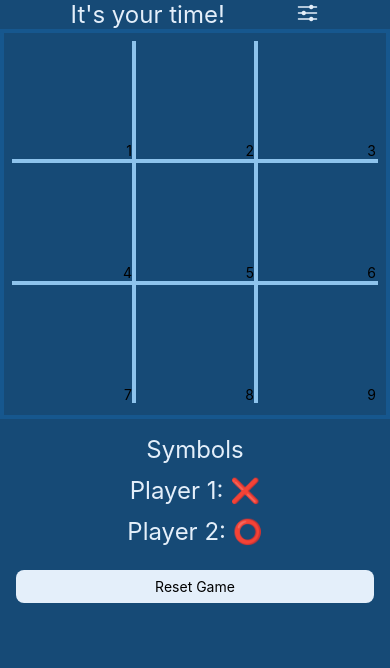
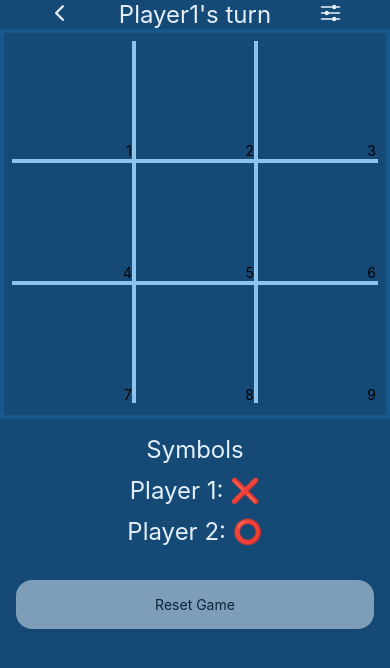
Before and after one commit to reinaldonetof/dot-ttt, a React Native app: screen /TTTGame in a window 390 px wide. Shown: the top 668 px of the page. Built offline with nearby package versions, Linux system fonts and the light colour scheme.

Commit message:
feat: add player symbol selection modal and enhance game components

```diff
--- /dev/null
+++ b/src/components/atomic/molecules/PlayerSymbolButton/index.tsx
@@ -0,0 +1,39 @@
+import React from "react";
+import { TouchableOpacity, Text, StyleSheet } from "react-native";
+import { PlayerSymbols } from "../../../../storage/useGameConfig/Models";
+
+type PlayerSymbolButtonProps = {
+  player: string;
+  symbol?: PlayerSymbols;
+  onPress: () => void;
+};
+
+const PlayerSymbolButton = ({
+  player,
+  symbol,
+  onPress,
+}: PlayerSymbolButtonProps) => {
+  return (
+    <TouchableOpacity style={styles.button} onPress={onPress}>
+      <Text style={styles.text}>
+        {player}: {symbol}
+      </Text>
+    </TouchableOpacity>
+  );
+};
+
+export default PlayerSymbolButton;
+
+const styles = StyleSheet.create({
+  button: {
+    backgroundColor: "#eee",
+    padding: 12,
+    borderRadius: 16,
+    marginVertical: 8,
+    width: 200,
+    alignItems: "center",
+  },
+  text: {
+    fontSize: 18,
+  },
+});
--- /dev/null
+++ b/src/components/atomic/organisms/SymbolOptions/index.tsx
@@ -0,0 +1,43 @@
+import React from "react";
+import { FlatList, Text, TouchableOpacity, StyleSheet } from "react-native";
+import {
+  PLAYER_SYMBOLS,
+  PlayerSymbols,
+} from "../../../../storage/useGameConfig/Models";
+
+type SymbolOptionsProps = {
+  onSelect: (symbol: PlayerSymbols) => void;
+};
+
+const SymbolOptions = ({ onSelect }: SymbolOptionsProps) => {
+  return (
+    <FlatList
+      horizontal
+      data={PLAYER_SYMBOLS}
+      keyExtractor={(item) => item}
+      contentContainerStyle={styles.container}
+      renderItem={({ item }) => (
+        <TouchableOpacity onPress={() => onSelect(item)} style={styles.item}>
+          <Text style={styles.symbol}>{item}</Text>
+        </TouchableOpacity>
+      )}
+    />
+  );
+};
+
+export default SymbolOptions;
+
+const styles = StyleSheet.create({
+  container: {
+    marginVertical: 10,
+  },
+  item: {
+    padding: 10,
+    marginHorizontal: 6,
+    backgroundColor: "#f9f9f9",
+    borderRadius: 12,
+  },
+  symbol: {
+    fontSize: 28,
+  },
+});
--- a/src/components/atomic/organisms/TTTFooter/index.tsx
+++ b/src/components/atomic/organisms/TTTFooter/index.tsx
@@ -6,7 +6,7 @@ import { useDimensions } from "../../../../hooks/useDimensions";
 
 const TTTFooter = () => {
   const { isPortrait } = useDimensions();
-  const { resetGameRound } = useGameRound();
+  const { resetGameRound, winner } = useGameRound();
 
   return (
     <View
@@ -16,7 +16,14 @@ const TTTFooter = () => {
       }}
     >
       <PlayersSymbolContainer />
-      <TouchableOpacity onPress={resetGameRound} style={styles.button}>
+      <TouchableOpacity
+        disabled={!winner}
+        onPress={resetGameRound}
+        style={{
+          ...styles.button,
+          opacity: winner ? 1 : 0.5,
+        }}
+      >
         <Text>Reset Game</Text>
       </TouchableOpacity>
     </View>
@@ -35,8 +42,15 @@ const styles = StyleSheet.create({
   },
   button: {
     backgroundColor: "#e4effa",
-    padding: 8,
-    borderRadius: 8,
+    borderRadius: 16,
+    paddingVertical: 16,
+    paddingHorizontal: 32,
+    marginVertical: 10,
     alignItems: "center",
+    shadowColor: "#000",
+    shadowOpacity: 0.1,
+    shadowOffset: { width: 0, height: 3 },
+    shadowRadius: 6,
+    elevation: 3,
   },
 });
--- a/src/components/atomic/organisms/TTTHeader/index.tsx
+++ b/src/components/atomic/organisms/TTTHeader/index.tsx
@@ -1,4 +1,4 @@
-import React from "react";
+import React, { useMemo } from "react";
 import {
   StyleSheet,
   Text,
@@ -12,11 +12,20 @@ import { useGameRound } from "../../../../storage/useGameRound";
 
 interface TTTHeaderProps {
   onPressConfig: TouchableOpacityProps["onPress"];
+  onPressBack: TouchableOpacityProps["onPress"];
 }
 
-const TTTHeader = ({ onPressConfig }: TTTHeaderProps) => {
+const TTTHeader = ({ onPressConfig, onPressBack }: TTTHeaderProps) => {
   const { size, isPortrait } = useDimensions();
-  const { winner } = useGameRound();
+  const { winner, turn } = useGameRound();
+
+  const title = useMemo(() => {
+    if (winner && winner !== "draw") {
+      return `${winner[0].toUpperCase() + winner.slice(1)} Win 🎉`;
+    }
+    if (winner === "draw") return "It's a draw!";
+    return `${turn[0].toUpperCase() + turn.slice(1)}'s turn`;
+  }, [turn, winner]);
 
   return (
     <View
@@ -28,7 +37,10 @@ const TTTHeader = ({ onPressConfig }: TTTHeaderProps) => {
         },
       ]}
     >
-      <Text style={styles.text}>{winner || "It's your time!"}</Text>
+      <TouchableOpacity onPress={onPressBack}>
+        <Ionicons name="chevron-back" size={24} color={"#e4effa"} />
+      </TouchableOpacity>
+      <Text style={styles.text}>{title}</Text>
       <TouchableOpacity onPress={onPressConfig}>
         <Ionicons name="options" size={24} color={"#e4effa"} />
       </TouchableOpacity>
--- /dev/null
+++ b/src/components/atomic/templates/ModalSelectSymbols/index.tsx
@@ -0,0 +1,88 @@
+import React, { useState } from "react";
+import { Modal, StyleSheet, Text, TouchableOpacity, View } from "react-native";
+import { PlayerSymbols } from "../../../../storage/useGameConfig/Models";
+import PlayerSymbolButton from "../../molecules/PlayerSymbolButton";
+import SymbolOptions from "../../organisms/SymbolOptions";
+import { useGameConfig } from "../../../../storage/useGameConfig";
+
+interface ModalSelectSymbolsProps {
+  onClose: () => void;
+  visible: boolean;
+}
+
+const ModalSelectSymbols = ({ visible, onClose }: ModalSelectSymbolsProps) => {
+  const { player1Symbol, player2Symbol, setPlayer1Symbol, setPlayer2Symbol } =
+    useGameConfig();
+  const [selectingPlayer, setSelectingPlayer] = useState<1 | 2 | null>(null);
+
+  const handleSelect = (symbol: PlayerSymbols) => {
+    if (selectingPlayer === 1) setPlayer1Symbol(symbol);
+    if (selectingPlayer === 2) setPlayer2Symbol(symbol);
+    setSelectingPlayer(null);
+  };
+
+  return (
+    <Modal visible={visible} animationType="slide" transparent>
+      <View style={styles.modalContainer}>
+        <View style={styles.modalBox}>
+          <Text style={styles.title}>
+            Do you want to change the symbol of each player?
+          </Text>
+
+          <PlayerSymbolButton
+            player="Player 1"
+            symbol={player1Symbol}
+            onPress={() => setSelectingPlayer(selectingPlayer === 1 ? null : 1)}
+          />
+          {selectingPlayer === 1 && <SymbolOptions onSelect={handleSelect} />}
+
+          <PlayerSymbolButton
+            player="Player 2"
+            symbol={player2Symbol}
+            onPress={() => setSelectingPlayer(selectingPlayer === 2 ? null : 2)}
+          />
+          {selectingPlayer === 2 && <SymbolOptions onSelect={handleSelect} />}
+
+          <TouchableOpacity onPress={onClose} style={styles.closeButton}>
+            <Text style={styles.closeText}>Done</Text>
+          </TouchableOpacity>
+        </View>
+      </View>
+    </Modal>
+  );
+};
+
+export default ModalSelectSymbols;
+
+const styles = StyleSheet.create({
+  modalContainer: {
+    flex: 1,
+    backgroundColor: "rgba(0,0,0,0.4)",
+    justifyContent: "center",
+    alignItems: "center",
+  },
+  modalBox: {
+    backgroundColor: "#fff",
+    padding: 20,
+    borderRadius: 20,
+    width: "90%",
+    alignItems: "center",
+  },
+  title: {
+    fontSize: 18,
+    fontWeight: "600",
+    marginBottom: 20,
+    textAlign: "center",
+  },
+  closeButton: {
+    marginTop: 20,
+    backgroundColor: "#333",
+    paddingHorizontal: 20,
+    paddingVertical: 10,
+    borderRadius: 12,
+  },
+  closeText: {
+    color: "#fff",
+    fontSize: 16,
+  },
+});
--- a/src/storage/useGameConfig/Models/index.ts
+++ b/src/storage/useGameConfig/Models/index.ts
@@ -1,6 +1,17 @@
 export type PlayerTypes = "person" | "cpu";
 
-export type PlayerSymbols = "❌" | "⭕" | "🚀" | "🚗" | "🚢" | "👍" | "👎";
+export const PLAYER_SYMBOLS = [
+  "❌",
+  "⭕",
+  "🚀",
+  "🚗",
+  "👍",
+  "👎",
+  "🐶",
+  "🐱",
+] as const;
+
+export type PlayerSymbols = (typeof PLAYER_SYMBOLS)[number];
 
 export interface IUseGameConfig extends IUseGameConfigState {
   setPlayer1: (player: PlayerTypes) => void;
--- a/src/views/TTTGame/index.tsx
+++ b/src/views/TTTGame/index.tsx
@@ -1,22 +1,30 @@
-import React from "react";
+import React, { useState } from "react";
 import { SafeAreaView, StyleSheet } from "react-native";
 import { useDimensions } from "../../hooks/useDimensions";
 import Board from "../../components/atomic/organisms/Board";
 import TTTHeader from "../../components/atomic/organisms/TTTHeader";
 import TTTFooter from "../../components/atomic/organisms/TTTFooter";
 import CpuTurn from "./CpuTurn";
+import { useNavigation } from "@react-navigation/native";
+import ModalSelectSymbols from "../../components/atomic/templates/ModalSelectSymbols";
 
 const TTTGame = () => {
+  const [visible, setVisible] = useState(false);
+  const navigation = useNavigation();
   const { isPortrait } = useDimensions();
 
   return (
     <SafeAreaView
       style={[styles.safeAreaView, !isPortrait && styles.safeAreaLandscape]}
     >
-      <TTTHeader onPressConfig={() => {}} />
+      <TTTHeader
+        onPressBack={navigation.goBack}
+        onPressConfig={() => setVisible(true)}
+      />
       <Board />
       <TTTFooter />
       <CpuTurn />
+      <ModalSelectSymbols onClose={() => setVisible(false)} visible={visible} />
     </SafeAreaView>
   );
 };
```
